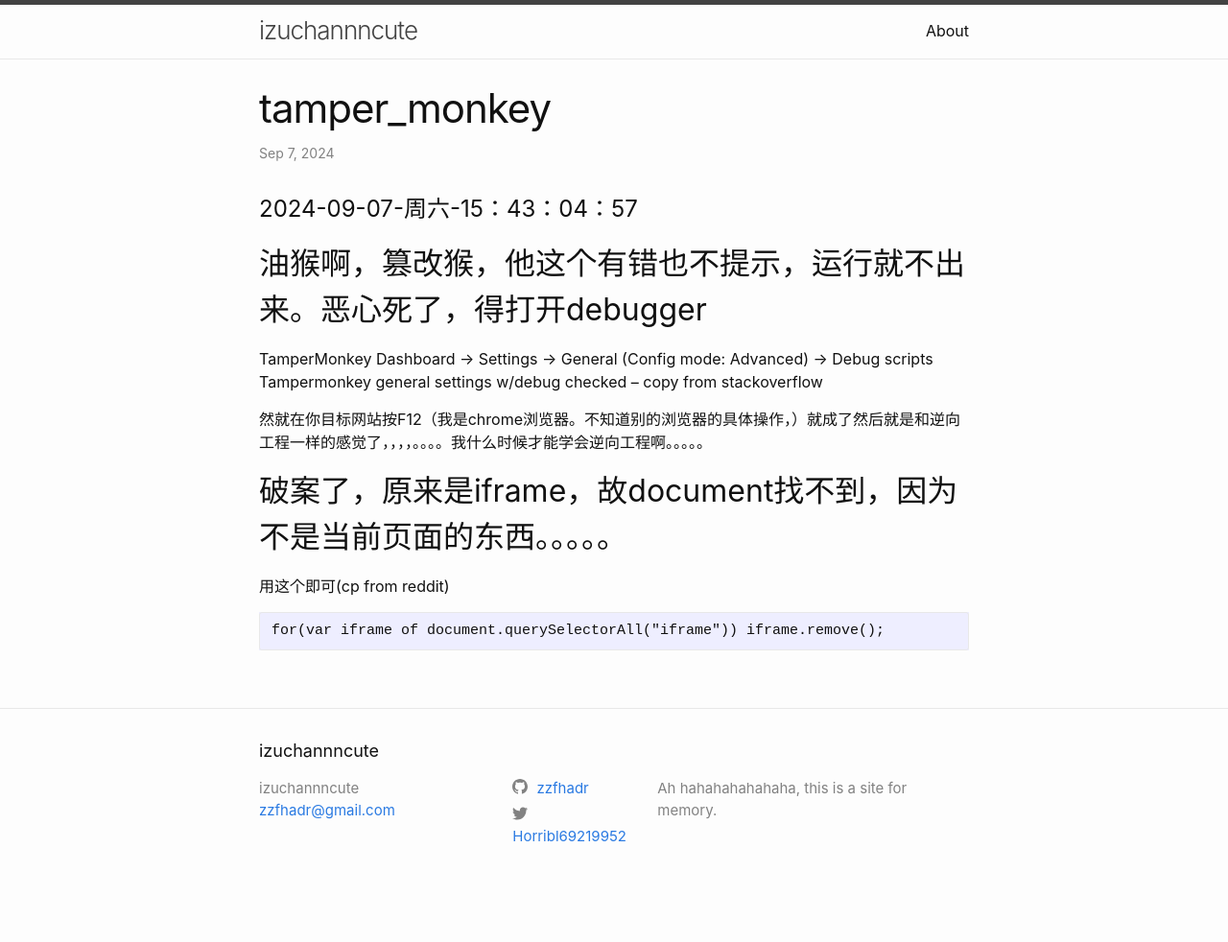
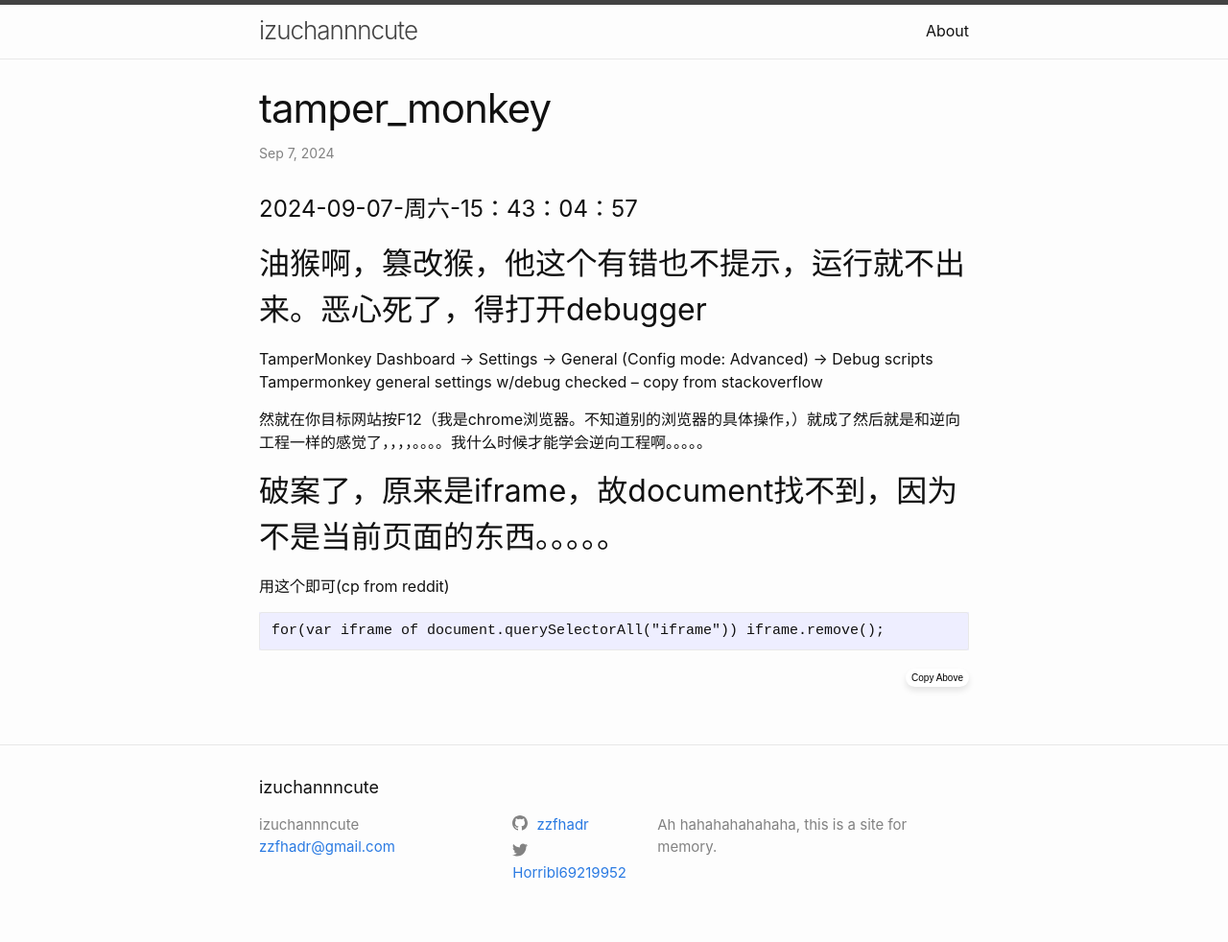
Before and after one commit to zzfhadr/izuchannn.github.io, a Jekyll site: the page built from _posts/2024-09-07-周六-15：43：04：57-tamper_monkey.md, in a window 1280 px wide. Shown: the whole page at 96% size. Built offline with Jekyll 4.4.1, drawn with Linux system fonts in a browser that asks for light colours; before the commit the page ends 944 px from its top, so only the background shows below that.

Commit message:
autobatscriptdoupdateforme

````diff
--- a/_posts/2024-09-07-周六-15：43：04：57-tamper_monkey.md
+++ b/_posts/2024-09-07-周六-15：43：04：57-tamper_monkey.md
@@ -17,3 +17,5 @@ TamperMonkey Dashboard -> Settings -> General (Config mode: Advanced) -> Debug s
 ```
 for(var iframe of document.querySelectorAll("iframe")) iframe.remove();
 ```
+
+{% include copyheader.html %}
````
